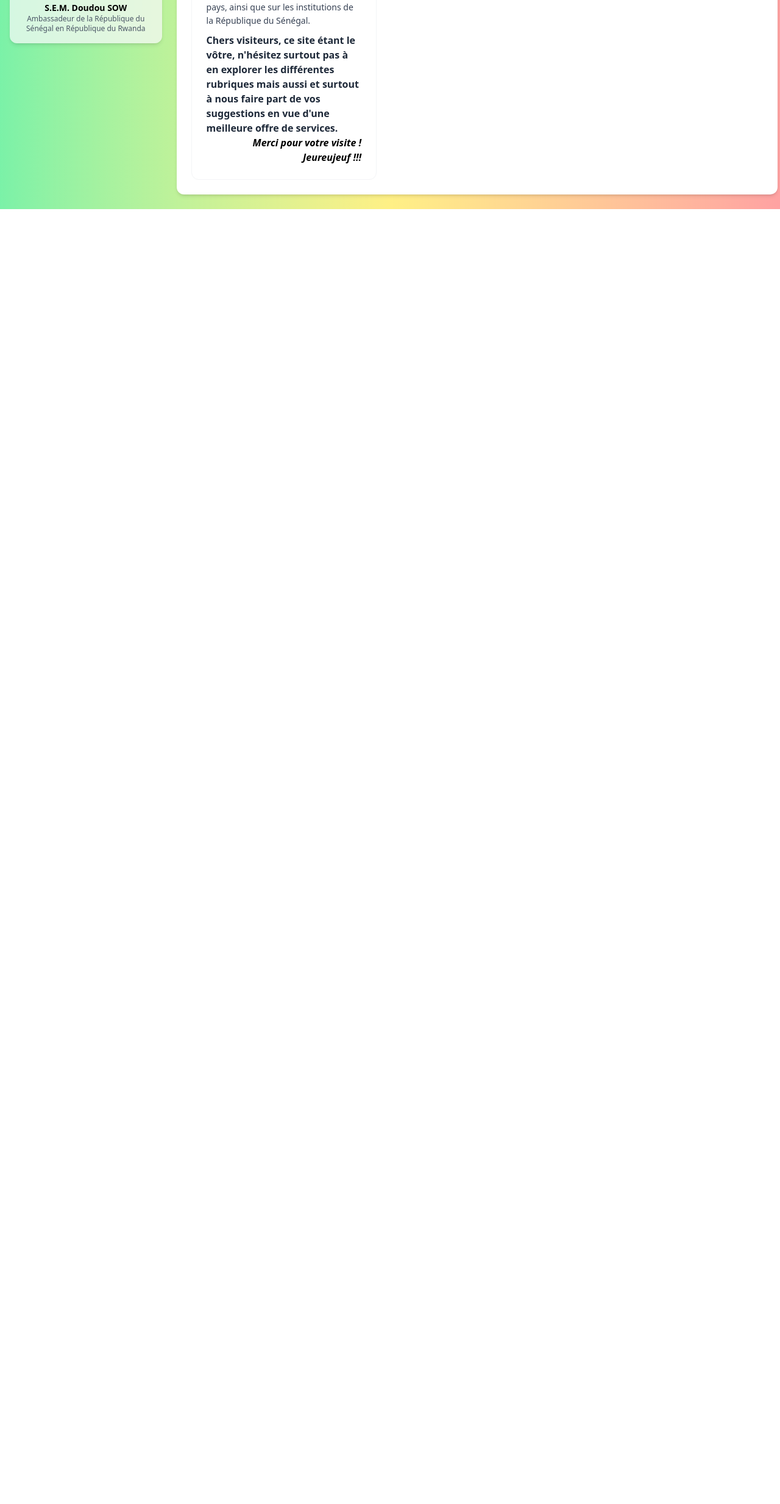
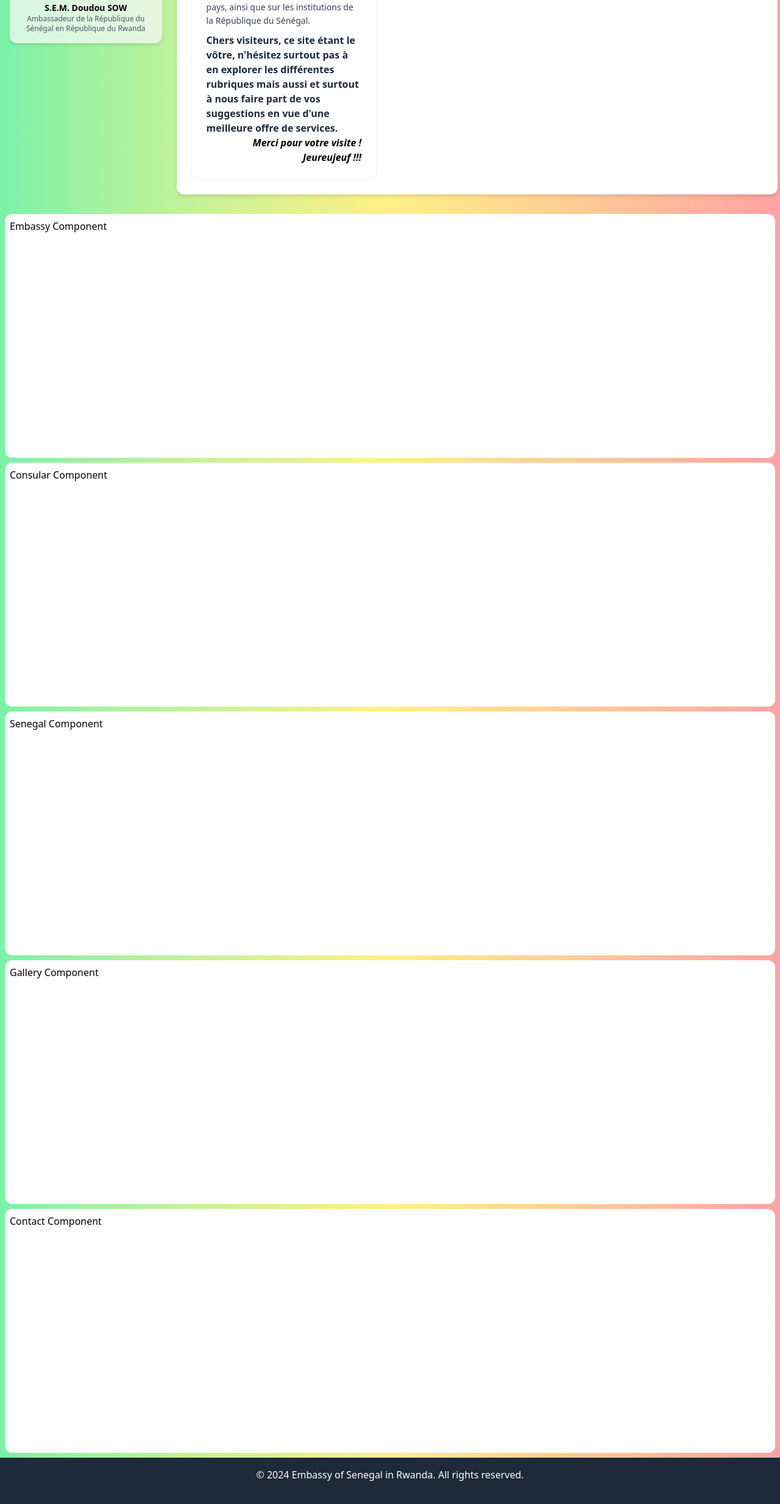
Before and after one commit to staffy31/emb-sen-rw, a Vue app: page /consular/1 in a window 1280 px wide. Shown: the part 1225-3692 px from the top of the page at 61% size. Before the commit the page ends 1568 px from the top, so only its background shows below. Built offline with nearby package versions, Linux system fonts and the light colour scheme.

Commit message:
feat: add Embassy, Consular, Senegal, Gallery, and Contact components with footer to App.vue

```diff
--- a/src/App.vue
+++ b/src/App.vue
@@ -2,6 +2,16 @@
   <div class="min-h-screen bg-linear-to-r from-green-300 via-yellow-200 to-red-300">
     <Navbar />
     <Hero />
+    <Embassy />
+    <Consular />
+    <Senegal />
+    <Gallery />
+    <Contact />
+    <footer class="bg-gray-800 text-white py-4 h-[400px]">
+      <div class="container mx-auto text-center">
+        <p>&copy; 2024 Embassy of Senegal in Rwanda. All rights reserved.</p>
+      </div>
+    </footer>
   </div>
 </template>
 
@@ -11,12 +21,22 @@ import 'aos/dist/aos.css';
 import Hero from './components/Hero.vue';
 import Navbar from './components/Navbar.vue';
 import {ref, nextTick, onMounted } from 'vue';
+import Embassy from './components/Embassy.vue';
+import Consular from './components/Consular.vue';
+import Senegal from './components/Senegal.vue';
+import Gallery from './components/Gallery.vue';
+import Contact from './components/Contact.vue';
 
 export default {
   name: 'App',
   components: {
     Navbar,
-    Hero
+    Hero,
+    Embassy,
+    Consular,
+    Senegal,
+    Gallery,
+    Contact
   },
   setup() {
     const loading = ref(true);
--- /dev/null
+++ b/src/components/Consular.vue
@@ -0,0 +1,16 @@
+<template>
+    <section
+    class=" rounded-xl overflow-hidden hover:shadow-lg transition bg-white h-[400px] m-2 p-2">
+Consular Component
+    </section>
+</template>
+
+<script>
+export default {
+
+}
+</script>
+
+<style>
+
+</style>
--- /dev/null
+++ b/src/components/Contact.vue
@@ -0,0 +1,16 @@
+<template>
+    <section
+    class=" rounded-xl overflow-hidden hover:shadow-lg transition bg-white h-[400px] m-2 p-2">
+Contact Component
+    </section>
+</template>
+
+<script>
+export default {
+
+}
+</script>
+
+<style>
+
+</style>
--- /dev/null
+++ b/src/components/Embassy.vue
@@ -0,0 +1,16 @@
+<template>
+    <section
+    class=" rounded-xl overflow-hidden hover:shadow-lg transition bg-white h-[400px] m-2 p-2">
+Embassy Component
+    </section>
+</template>
+
+<script>
+export default {
+
+}
+</script>
+
+<style>
+
+</style>
--- /dev/null
+++ b/src/components/Footer.vue
@@ -0,0 +1,16 @@
+<template>
+    <section
+    class=" rounded-xl overflow-hidden hover:shadow-lg transition bg-white h-[400px] m-2 p-2">
+Footer Component
+    </section>
+</template>
+
+<script>
+export default {
+
+}
+</script>
+
+<style>
+
+</style>
--- /dev/null
+++ b/src/components/Gallery.vue
@@ -0,0 +1,16 @@
+<template>
+    <section
+    class=" rounded-xl overflow-hidden hover:shadow-lg transition bg-white h-[400px] m-2 p-2">
+Gallery Component
+    </section>
+</template>
+
+<script>
+export default {
+
+}
+</script>
+
+<style>
+
+</style>
--- /dev/null
+++ b/src/components/Senegal.vue
@@ -0,0 +1,16 @@
+<template>
+    <section
+    class=" rounded-xl overflow-hidden hover:shadow-lg transition bg-white h-[400px] m-2 p-2">
+Senegal Component
+    </section>
+</template>
+
+<script>
+export default {
+
+}
+</script>
+
+<style>
+
+</style>
```
